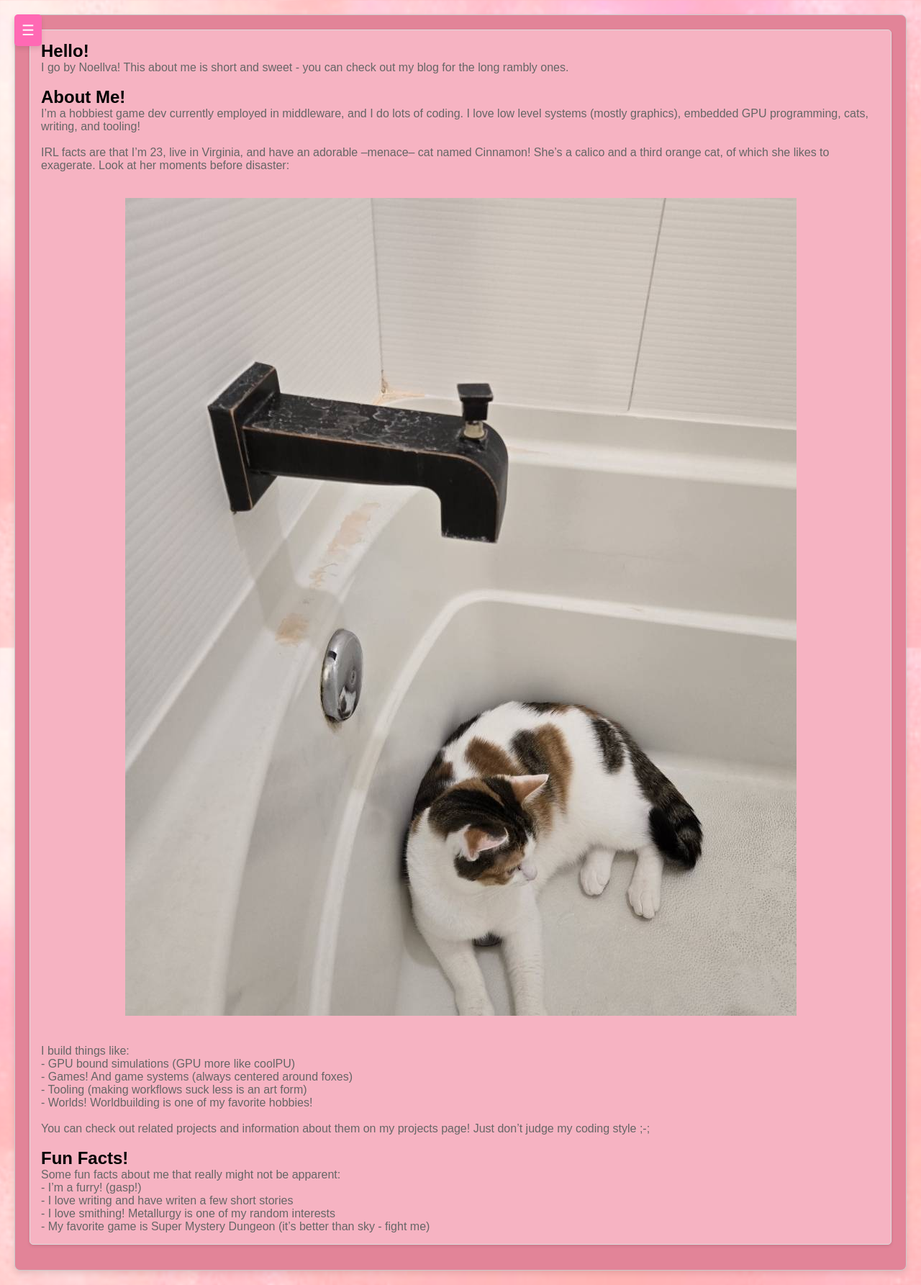
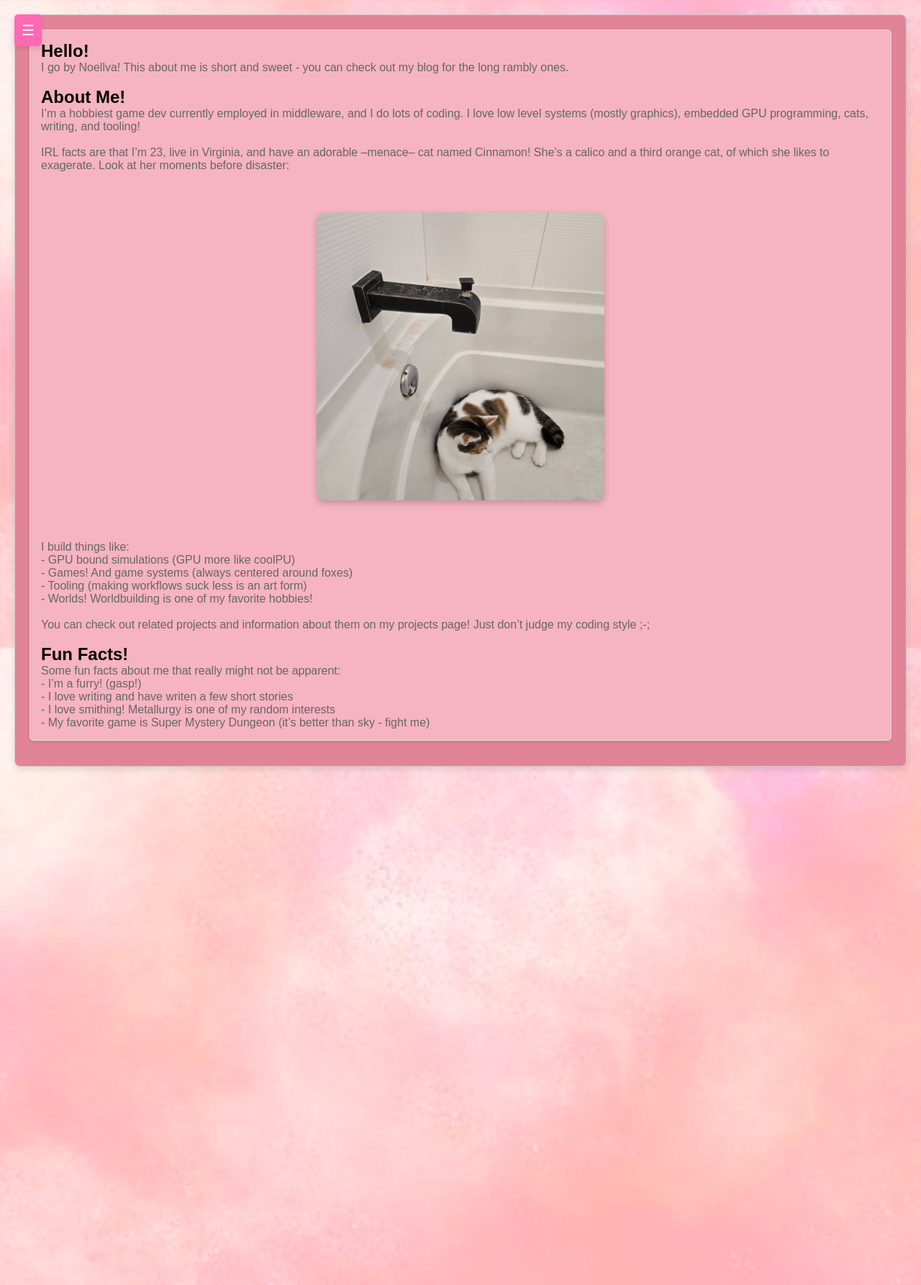
Before and after one commit to NocaToca/nocatoca.github.io, a Jekyll site: the page built from about.md, in a window 1280 px wide. Shown: the whole page at 72% size. Built offline with Jekyll 4.4.1, drawn with Linux system fonts in a browser that asks for light colours.

Commit message:
Testing out different cinnamon sizes

```diff
--- a/about.md
+++ b/about.md
@@ -13,7 +13,7 @@ I'm a hobbiest game dev currently employed in middleware, and I do lots of codin
 IRL facts are that I'm 23, live in Virginia, and have an adorable --menace-- cat named Cinnamon! She's a calico and a third orange cat, of which she likes to exagerate. Look at her moments before disaster:<br><br>
 <br>
 <p align="center">
-  <img src="{{ site.baseurl }}/images/cinnamon.png" alt="">
+  <img src="{{ site.baseurl }}/images/cinnamon.png" class="cinnamon" alt="">
 </p>  <br><br>
 
 I build things like:<br>
--- a/css/post.css
+++ b/css/post.css
@@ -105,6 +105,17 @@ main {
     left: 20px;
 }
 
+.cinnamon {
+    max-width: 400px;
+    max-height: 400px;
+    width: 100%;
+    height: auto;
+    border-radius: 10px;
+    display: block;
+    margin: 20px auto;
+    box-shadow: 0 4px 8px rgba(0, 0, 0, 0.2);
+}
+
 #menu-toggle{
     background-color: #ff69b4;
     border: none;
```
